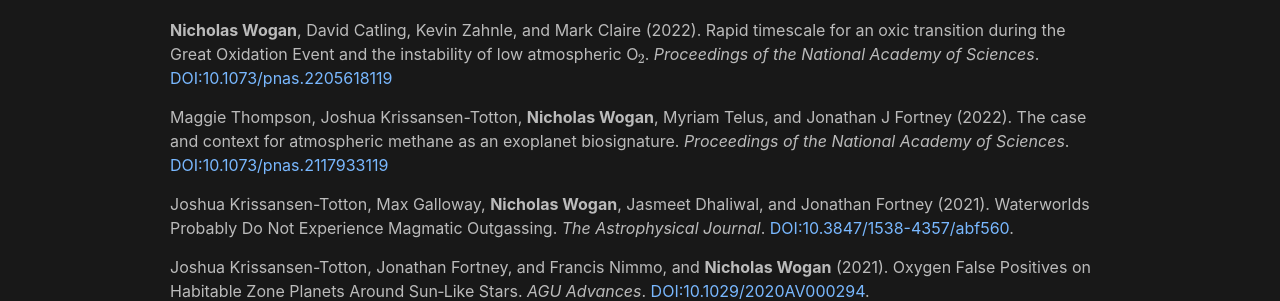
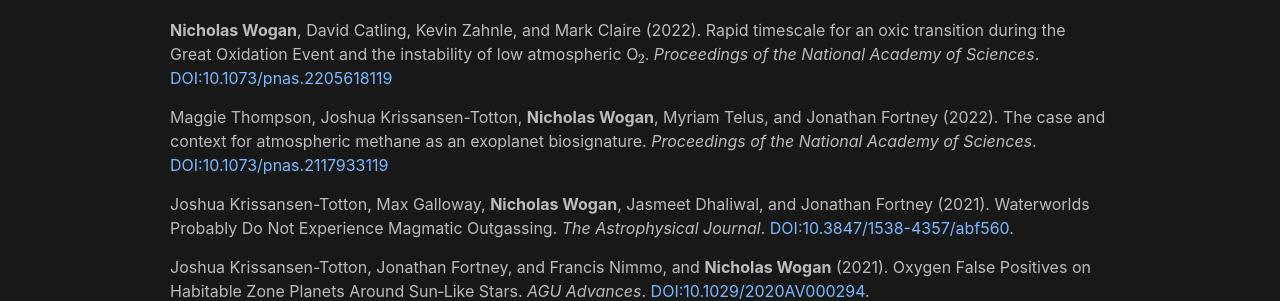
Before and after one commit to Nicholaswogan/Nicholaswogan.github.io, a Jekyll site: the page built from Publications.md, in a window 1280 px wide. Shown: the part 137-438 px from the top of the page. Built offline with Jekyll 4.4.1, drawn with Linux system fonts in a browser that asks for light colours; formulas are drawn with MathJax 3.

Commit message:
fixing typo

```diff
--- a/Publications.md
+++ b/Publications.md
@@ -8,7 +8,7 @@
 
 **Nicholas Wogan**, David Catling, Kevin Zahnle, and Mark Claire (2022). Rapid timescale for an oxic transition during the Great Oxidation Event and the instability of low atmospheric O$_2$. *Proceedings of the National Academy of Sciences*. [DOI:10.1073/pnas.2205618119](https://doi.org/10.1073/pnas.2205618119)
 
-Maggie Thompson, Joshua Krissansen-Totton, **Nicholas Wogan**, Myriam Telus, and Jonathan J Fortney (2022). The case and context for atmospheric methane as an exoplanet biosignature. *Proceedings of the National Academy of Sciences*. [DOI:10.1073/pnas.2117933119](https://doi.org/10.1073/pnas.2117933119)
+Maggie Thompson, Joshua Krissansen-Totton, **Nicholas Wogan**, Myriam Telus, and Jonathan Fortney (2022). The case and context for atmospheric methane as an exoplanet biosignature. *Proceedings of the National Academy of Sciences*. [DOI:10.1073/pnas.2117933119](https://doi.org/10.1073/pnas.2117933119)
 
 Joshua Krissansen-Totton, Max Galloway, **Nicholas Wogan**, Jasmeet Dhaliwal, and Jonathan Fortney (2021). Waterworlds Probably Do Not Experience Magmatic Outgassing. *The Astrophysical Journal*. [DOI:10.3847/1538-4357/abf560](https://doi.org/10.3847/1538-4357/abf560).
 
```
